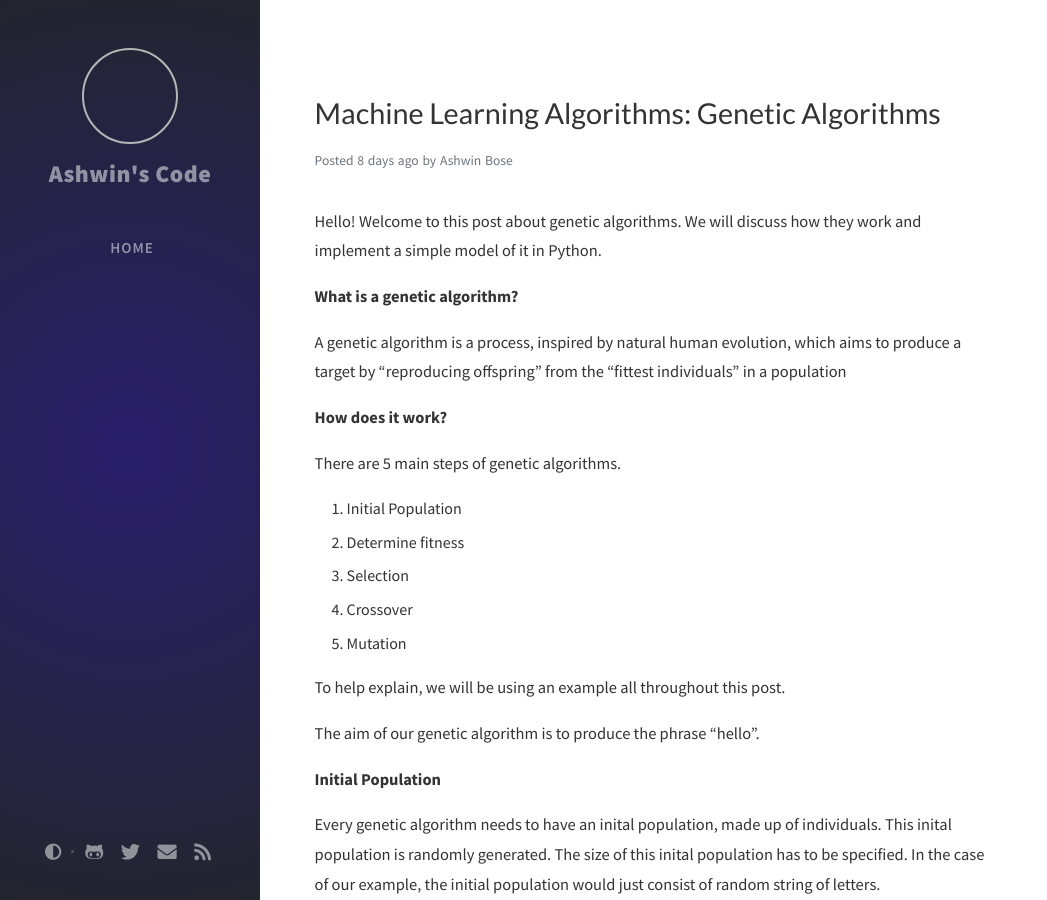
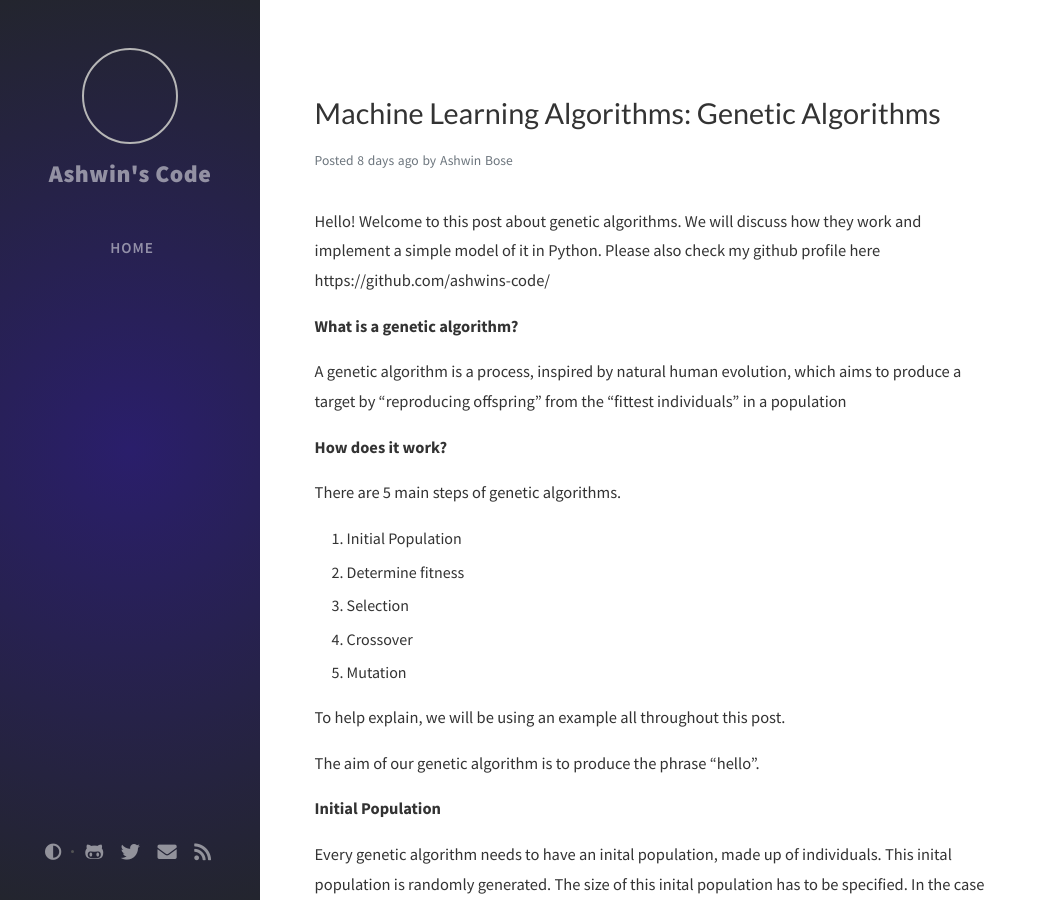
Before and after one commit to ashwins-code/ashwins-code.github.io, a Jekyll site: the page built from _posts/2021-03-09-GENETIC-ALGORITHMS.MARKDOWN, in a window 1280 px wide and 900 px high. Shown: the whole window, without its empty margins (0-1047 px from the left). Built offline with Jekyll 4.4.1, drawn with Linux system fonts in a browser that asks for light colours; nearby versions of some CDN libraries; comment, search, counter and statistics services are not loaded.

Commit message:
Update 2021-03-09-GENETIC-ALGORITHMS.MARKDOWN

```diff
--- a/_posts/2021-03-09-GENETIC-ALGORITHMS.MARKDOWN
+++ b/_posts/2021-03-09-GENETIC-ALGORITHMS.MARKDOWN
@@ -4,7 +4,7 @@ title: "Machine Learning Algorithms: Genetic Algorithms"
 ---
 
 
-Hello! Welcome to this post about genetic algorithms. We will discuss how they work and implement a simple model of it in Python.
+Hello! Welcome to this post about genetic algorithms. We will discuss how they work and implement a simple model of it in Python. Please also check my github profile here https://github.com/ashwins-code/
 
 **What is a genetic algorithm?**
 
```
